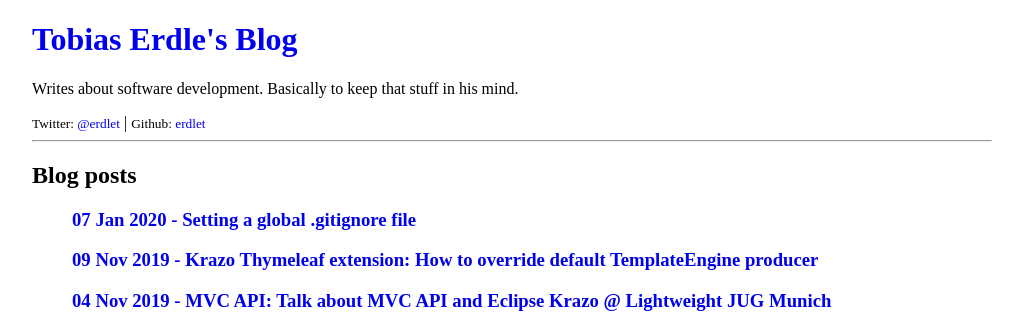
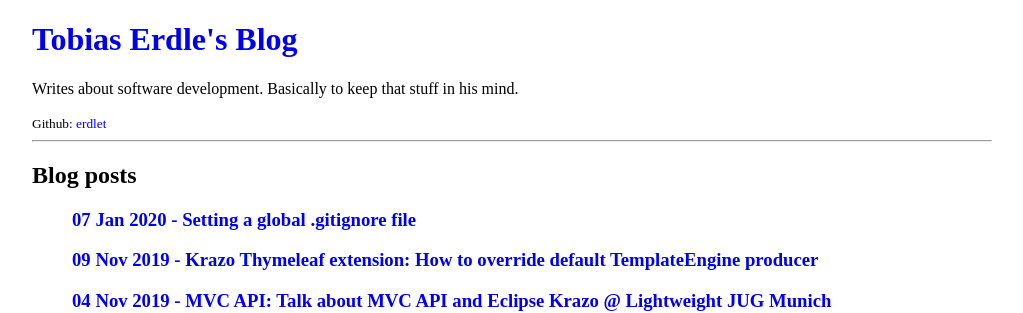
Before and after one commit to erdlet/erdlet.github.io, a Jekyll site: the page built from index.html, in a window 1280 px wide. Shown: the top 313 px of the page, without its empty margins (128-1151 px from the left). Built offline with Jekyll 4.4.1, drawn with Linux system fonts in a browser that asks for light colours.

Commit message:
Remove Twitter link

```diff
--- a/_layouts/default.html
+++ b/_layouts/default.html
@@ -11,7 +11,6 @@
     <header>
         <h1><a href="/">Tobias Erdle's Blog</a></h1>
         <p>Writes about software development. Basically to keep that stuff in his mind.</p>
-        <small>Twitter: <a href="https://twitter.com/erdlet" target="_blank" rel="noopener noreferrer">@erdlet</a></small> |
         <small>Github: <a href="https://github.com/erdlet" target="_blank" rel="noopener noreferrer">erdlet</a></small>
         <hr>
     </header>
```
